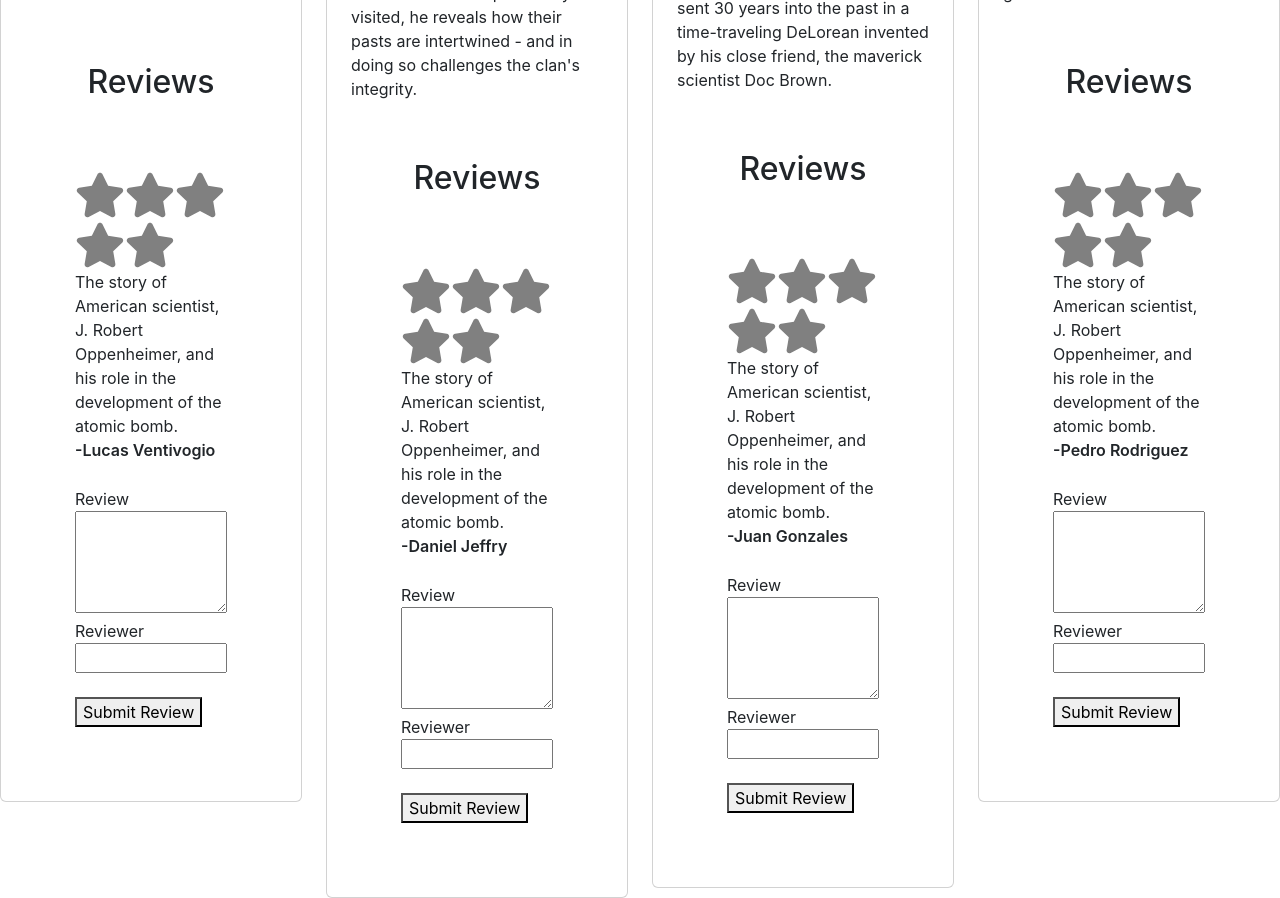
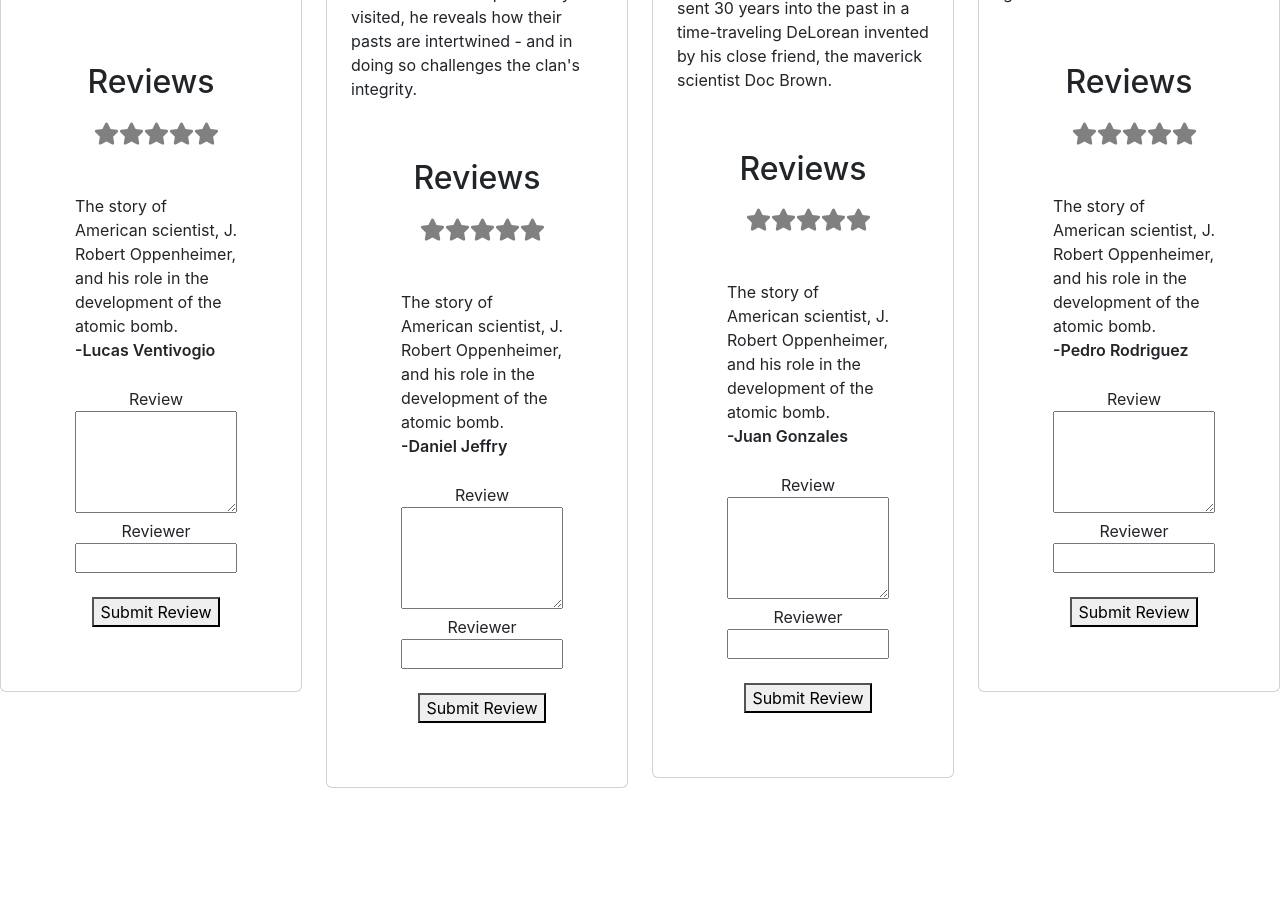
Before and after one commit to brodri1007/MoviesReview, a React (Create React App) app: page / in a window 1280 px wide. Shown: the part 420-1318 px from the top of the page. After the commit the page ends 1208 px from the top, so only its background shows below. Built offline with nearby package versions, Linux system fonts and the light colour scheme.

Commit message:
Working final reviews and stars component

```diff
--- a/src/App.css
+++ b/src/App.css
@@ -9,25 +9,28 @@ margin: rem
 .card {
     padding: 1.5rem;
 
-
 }
 
 .yr {
     font-size:medium;
     font-weight: 700;
 }
+
 textarea
 {
   width:100%;
 }
+
 input
 {
   width:100%;
 }
+
 .valign {
     vertical-align: top;
     padding-right: 1em;
 }
+
 .reviews {
     padding-bottom: 25px;
     text-align:left;
@@ -44,7 +47,8 @@ h2 {
 
 
 .r2 {
-    padding: 50px;
+    padding: 0 40px 40px 50px;
+    text-align: center;
 }
 
 
--- a/src/App.js
+++ b/src/App.js
@@ -1,5 +1,4 @@
 import React from 'react';
-import { useState } from 'react';
 import './App.css';
 import MovieList from './components/MovieList';
 
--- a/src/components/Movie.js
+++ b/src/components/Movie.js
@@ -32,7 +32,6 @@ const reviewsList = [
 
 function Movie (props) {
 
-
 let movie = props.movie;
 /*Get the movie details from the props. Add the Stars component. Pass the initial reviews list to the Reviewlist components to display reviews for each movie*/
 
@@ -47,9 +46,9 @@ let movie = props.movie;
           </p>
           <span className="pb-5">{movie.description}</span>
           <h2>Reviews</h2>
-
           <div className='r2'>
             <StarRate/>
+            <br></br>         <br></br>    <br></br>
             <ReviewList movieid={movie.id} initialReviewsList={reviewsList} />
           </div>
         </div>
--- a/src/components/MovieList.js
+++ b/src/components/MovieList.js
@@ -13,9 +13,7 @@ function MovieList(props) {
             return (
                 <div className="col">
                     <Movie movie={movie} />
-
                 </div>
-
             )
         })}
         </>
--- a/src/components/Review.js
+++ b/src/components/Review.js
@@ -3,9 +3,6 @@ import React from 'react';
 
 
 function Review(props) {
-
-console.log(props.reviewer, props.reviewText)
-
 
   return (
       <>
--- a/src/components/ReviewForm.js
+++ b/src/components/ReviewForm.js
@@ -1,11 +1,19 @@
 import React, { useState } from 'react';
 
 function ReviewForm({ movieid, onAddReview }) {
+
+  /* Get variables for review text and reviewer and save the as state */
   const [reviewText, setReviewText] = useState('');
   const [reviewer, setReviewer] = useState('');
 
+
+  /* Handle the submit for the review form. Check if the review textarea is empty and if not, create new review object
+   and pass ito the OnAddReview function */
+
   const handleSubmit = (event) => {
     event.preventDefault();
+
+    if(reviewText !==''){
     const newReview = {
       id: Math.round(Math.random() * 1000),
       movieid,
@@ -14,20 +22,23 @@ function ReviewForm({ movieid, onAddReview }) {
     };
 
     onAddReview(newReview);
-    //console.log(newReview)
+
     // Clear form fields
     setReviewText('');
     setReviewer('');
+  } else {
+
+    alert("Please enter a review.")
   };
-
-  return (
-
-    <form onSubmit={handleSubmit}>
-      <div>
-        <label  htmlFor="reviewText">Review</label>  <br></br>
+}
 
 
 
+  return (
+  /* Render review form to read the values and add onchange function  */
+    <form onSubmit={handleSubmit}>
+      <div>
+        <label  htmlFor="reviewText">Review</label>
         <textarea
           onChange={(e) => setReviewText(e.target.value)}
           value={reviewText}
--- a/src/components/StarRate.js
+++ b/src/components/StarRate.js
@@ -20,7 +20,7 @@ const [rateColor, setColor] = useState(null)
                         onClick={()=> setRating(currentRate)}
                         />
 
-                        <FaStar size={50}
+                        <FaStar size={25}
                         color={currentRate <= (rateColor || rating) ? "yellow" : "grey"}
                         />
 
```
Also changed, not shown: src/components/ReviewList.js (+1 -8 lines). Lines whose indentation alone changed are shown as unchanged.
